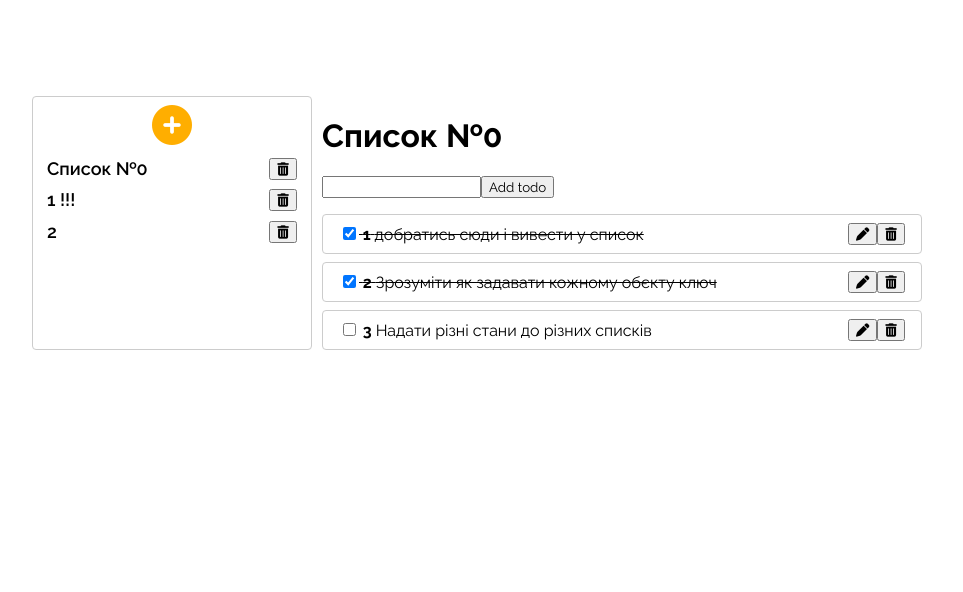
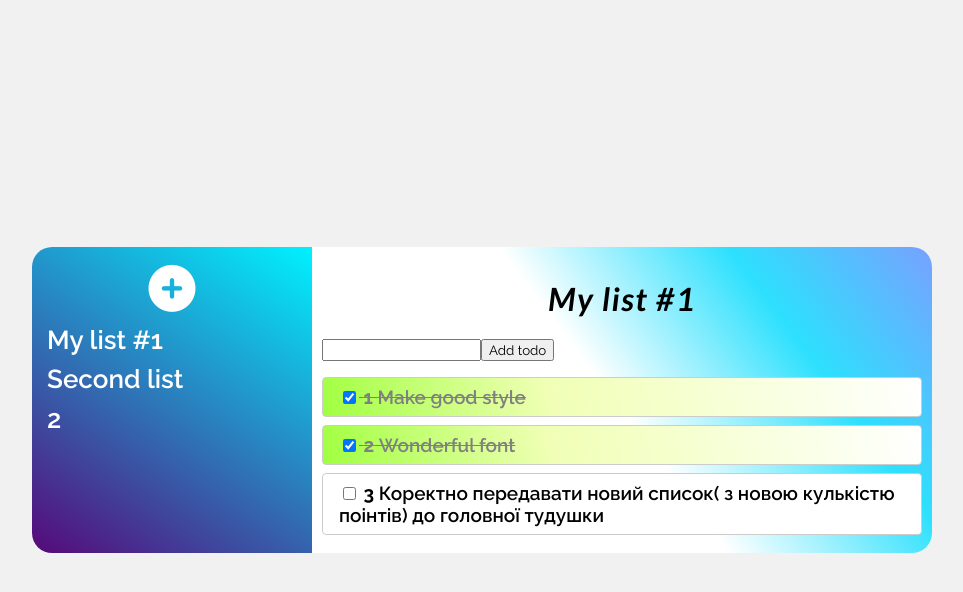
Before and after one commit to Pozakhmarnyi/my_app_todo, a React (Create React App) app: page / in a window 1280 px wide. Shown: the top 592 px of the page, without its empty margins (158-1121 px from the left). Built offline with nearby package versions, Linux system fonts and the light colour scheme.

Commit message:
v.0.9 Good Style

```diff
--- a/src/ToDo.js
+++ b/src/ToDo.js
@@ -9,28 +9,29 @@ function ToDo() {
   const [todoLists, setTodoLists] = useState([
     {
       id: 5,
-      mainTitle: "Список №0 ",
+      mainTitle: "My list #1 ",
       pageOfItem: [
         {
           id: 1,
           completed: true,
-          title: "добратись сюди і вивести у список",
+          title: "Make good style",
         },
         {
           id: 2,
           completed: true,
-          title: "Зрозуміти як задавати кожному обєкту ключ",
+          title: "Wonderful font",
         },
         {
           id: 3,
           completed: false,
-          title: "Надати різні стани до різних списків",
+          title:
+            "Коректно передавати новий список( з новою кулькістю поінтів) до головної тудушки",
         },
       ],
     },
     {
       id: 6,
-      mainTitle: "1 !!!",
+      mainTitle: "Second list",
       pageOfItem: [
         {
           id: 12,
@@ -46,6 +47,19 @@ function ToDo() {
     },
     { id: 7, mainTitle: "2", pageOfItem: [] },
   ]);
+
+  // // Add to local storage
+  // useEffect(() => {
+  //   let row = localStorage.getItem("todoLists") || [];
+  //   setTodoLists(JSON.parse(row));
+  // });
+
+  // useEffect(() => {
+  //   localStorage.setItem("todoLists", JSON.stringify(todoLists));
+  //   console.log("Hello ! I use - useEffect");
+  // }, [todoLists]);
+
+  // // ==================================
 
   const [visibleAddList, setHide] = useState(false);
 
@@ -82,7 +96,7 @@ function ToDo() {
     <div className="mainbox">
       <div className="lists_left_side">
         <i
-          className="fas fa-plus-circle PlusLists"
+          className="fas fa-plus-circle lists_left_side__PlusLists"
           onClick={() => setHide(true)}
         ></i>
 
@@ -99,7 +113,7 @@ function ToDo() {
             getIndex={getIndex}
           />
         ) : (
-          <p className="DoYouHaveAnyPlans">
+          <p className="lists_left_side__Click_here">
             Click <i className="fas fa-arrow-up"></i> here
           </p>
         )}
--- a/src/WrapperTodoList.js
+++ b/src/WrapperTodoList.js
@@ -1,12 +1,9 @@
-import React from "react";
-
+import React, { useState, useEffect } from "react";
 import ToDoList from "./components/ToDoList";
 import Context from "./context";
 import AddTodo from "./components/AddTodo";
 
-function WrapperTodoList({ sendTodos }) {
-  // console.log(sendTodos[0].vkladenist);
-
+function WrapperTodoList({ sendTodos, ind, getNewOneList }) {
   let getTodos = [
     {
       id: 15,
@@ -16,13 +13,17 @@ function WrapperTodoList({ sendTodos }) {
   ];
 
   // працює !
-  if (sendTodos[0].pageOfItem !== undefined) {
-    getTodos = sendTodos[0].pageOfItem;
+  if (sendTodos[ind].pageOfItem !== undefined) {
+    getTodos = sendTodos[ind].pageOfItem;
   }
 
-  let pageName = sendTodos[0].mainTitle;
+  const [todos, setTodos] = useState(getTodos);
+  useEffect(() => {
+    // Обновляем
+    setTodos(getTodos);
+  }, [ind]);
 
-  const [todos, setTodos] = React.useState(getTodos);
+  let pageName = sendTodos[ind].mainTitle;
 
   function toggleTodo(id) {
     setTodos(
@@ -56,11 +57,17 @@ function WrapperTodoList({ sendTodos }) {
     );
   }
 
+  // useEffect(() => {
+  //   getNewOneList(getTodos);
+  // }, []);
+
   return (
     // <Context.Provider value={{ КЛЮЧ : ЗНачення  }}>
     <Context.Provider value={{ removeTodo }}>
       <div className="wrapper">
-        <h1>{pageName}</h1>
+        <h1 className="wrapper__title">
+          <span className="wrapper__title--font">{pageName} </span>{" "}
+        </h1>
         <AddTodo onCreate={addTodo} />
         {todos.length ? (
           <ToDoList todos={todos} onToggle={toggleTodo} />
--- a/src/components/MainLists.js
+++ b/src/components/MainLists.js
@@ -1,10 +1,17 @@
 import React from "react";
 
-function MainLists({ todoLists, removeOneMainList }) {
-  const oneLists = todoLists.map((oneOfList) => (
-    <li className="OneMainList" key={oneOfList.id}>
+function MainLists({ todoLists, removeOneMainList, getIndex }) {
+  const oneList = todoLists.map((oneOfList, index) => (
+    <li
+      className="lists_left_side__OneMainList"
+      key={oneOfList.id}
+      onClick={() => getIndex(index)}
+    >
       {oneOfList.mainTitle}
-      <button onClick={() => removeOneMainList(oneOfList.id)}>
+      <button
+        className="button"
+        onClick={() => removeOneMainList(oneOfList.id)}
+      >
         <i className="fas fa-trash-alt"></i>
       </button>
     </li>
@@ -12,7 +19,7 @@ function MainLists({ todoLists, removeOneMainList }) {
 
   return (
     <>
-      <ul className="OneList">{oneLists} </ul>
+      <ul className="lists_left_side__AllMainList">{oneList} </ul>
     </>
   );
 }
--- a/src/components/ToDoItem.js
+++ b/src/components/ToDoItem.js
@@ -11,9 +11,10 @@ function ToDoItem({ todo, index, onChange, toDoList }) {
   const [editor, setEditor] = useState(false);
   const [text, setText] = useState(todo.title);
   // const [editID, setEditID] = useState(null);
-  let styleDone = "";
+
+  let styleToDoItem = "ToDoItem ";
   if (todo.completed) {
-    styleDone += "done";
+    styleToDoItem += "done";
   }
 
   function actionEnableEditor() {
@@ -37,8 +38,8 @@ function ToDoItem({ todo, index, onChange, toDoList }) {
     <>
       {!editor && (
         <>
-          <li className="ToDoItem">
-            <span className={styleDone}>
+          <li className={styleToDoItem}>
+            <span>
               <input
                 type="checkbox"
                 checked={todo.completed}
@@ -64,8 +65,8 @@ function ToDoItem({ todo, index, onChange, toDoList }) {
       )}
 
       {editor && (
-        <li className="ToDoItem">
-          <span className={styleDone}>
+        <li className={styleToDoItem}>
+          <span>
             <input
               type="text"
               checked={todo.completed}
@@ -75,7 +76,7 @@ function ToDoItem({ todo, index, onChange, toDoList }) {
           </span>
           <span className="space_for_button">
             <button
-              className="edit_title"
+              className="ToDoItem__edit_title"
               type="edit"
               onClick={actionDisableEditor}
             >
--- a/src/style_todo.css
+++ b/src/style_todo.css
@@ -1,17 +1,42 @@
 @import url("https://fonts.googleapis.com/css2?family=Raleway:ital,wght@0,100;0,200;0,300;0,400;0,500;0,600;0,700;1,100;1,200;1,300;1,400;1,500;1,600;1,700&display=swap");
+@import url("https://fonts.googleapis.com/css2?family=Lato:ital,wght@0,100;0,300;0,400;0,700;0,900;1,100;1,300;1,400;1,700;1,900&display=swap");
+@import url("https://fonts.googleapis.com/css2?family=Josefin+Sans&display=swap");
 * {
   font-family: "Raleway", sans-serif;
+  -webkit-transition: ease all 1s;
+  transition: ease all 1s;
+}
+
+body {
+  background: #f1f1f1;
+  width: 100%;
+  height: 100%;
+  position: fixed;
+  top: 0;
+  left: 0;
+  display: -webkit-box;
+  display: -ms-flexbox;
+  display: flex;
+  -webkit-box-align: center;
+      -ms-flex-align: center;
+          align-items: center;
+  -ms-flex-line-pack: center;
+      align-content: center;
+  -webkit-box-pack: center;
+      -ms-flex-pack: center;
+          justify-content: center;
+  overflow: auto;
 }
 
 .mainbox {
-  padding-top: 6rem;
-  margin: 0 auto;
   width: 900px;
   display: -webkit-box;
   display: -ms-flexbox;
   display: flex;
   -webkit-box-sizing: border-box;
           box-sizing: border-box;
+  background: white;
+  border-radius: 20px;
 }
 
 .lists_left_side {
@@ -28,22 +53,37 @@
       -ms-flex-align: center;
           align-items: center;
   padding: 0.5rem 1rem;
-  border: 1px solid #ccc;
-  border-radius: 4px;
-  margin-bottom: 0.5rem;
   width: 280px;
+  border-radius: 20px 00px 0px 20px;
+  background: #560979;
+  background: linear-gradient(34deg, #560979 0%, #00f1ff 100%);
 }
 
-.OneList {
+.lists_left_side__PlusLists {
+  padding-top: 10px;
+  font-size: 47px;
+  color: white;
+}
+
+.lists_left_side__PlusLists:hover {
+  cursor: pointer;
+}
+
+.lists_left_side__AllMainList {
   list-style: none;
   margin: 0;
-  font-size: large;
+  color: white;
+  font-size: 26px;
   padding: 0.5rem 1rem;
   padding-bottom: 2rem;
   font-weight: 600;
 }
 
-.OneMainList {
+.lists_left_side__OneMainList button {
+  display: none;
+}
+
+.lists_left_side__OneMainList {
   padding: 0.3rem;
   display: -webkit-box;
   display: -ms-flexbox;
@@ -54,16 +94,72 @@
   width: 250px;
 }
 
+.lists_left_side__OneMainList:hover {
+  text-decoration: underline;
+  -webkit-text-decoration-color: rgba(207, 206, 206, 0.651);
+          text-decoration-color: rgba(207, 206, 206, 0.651);
+}
+
+.lists_left_side__OneMainList:hover button {
+  cursor: pointer;
+  display: inline-block;
+  background: none;
+  font-size: 20px;
+  border: none;
+  outline: none;
+}
+
+.lists_left_side__Click_here {
+  color: white;
+  font-size: 22px;
+  letter-spacing: 1.5px;
+  font-weight: 1, 400;
+}
+
 .wrapper {
-  margin: 0 auto;
-  width: 600px;
+  padding: 10px;
+  width: 100%;
+  border-radius: 0px 20px 20px 0px;
+  background: white;
+  background: linear-gradient(53deg, white 49%, #2de0fd 76%, #78a1ff 100%);
+}
+
+.wrapper__title {
+  font-size: 32px;
+  display: -webkit-box;
+  display: -ms-flexbox;
+  display: flex;
+  -webkit-box-align: center;
+      -ms-flex-align: center;
+          align-items: center;
+  -webkit-box-pack: center;
+      -ms-flex-pack: center;
+          justify-content: center;
+}
+
+.wrapper__title--font {
+  letter-spacing: 1.5px;
+  font-weight: 650;
+  font-style: italic;
+  font-family: "Lato", sans-serif;
+}
+
+.red {
+  color: red;
 }
 
 .done {
   text-decoration: line-through;
+  color: gray;
+  background: white !important;
+  background: linear-gradient(254deg, white 0%, #f0ffb5 62%, rgba(129, 255, 0, 0.75) 100%) !important;
 }
 
 .ToDoItem {
+  background: white;
+  font-family: "Josefin Sans", sans-serif;
+  font-size: 19px;
+  font-weight: 600;
   display: -webkit-box;
   display: -ms-flexbox;
   display: flex;
@@ -81,32 +177,30 @@
           box-sizing: border-box;
 }
 
-.ToDoItem :hover .space_for_button {
-  display: inline !important;
-  color: red;
+.ToDoItem__edit_title {
+  color: #33fa01;
 }
 
-.PlusLists {
-  font-size: 40px;
-  color: #ffae00;
+.ToDoItem button {
+  display: none !important;
+  background: none;
+  border: none;
+  outline: none;
+  font-size: 18px;
+}
+
+.ToDoItem:hover button {
+  display: inline-block !important;
+  cursor: pointer;
 }
 
 .inputAddList {
   margin: 0.8rem;
 }
 
-.hide {
-  display: none;
-}
-
 .SurpriseYourself {
   margin: 3rem auto;
   font-size: 26px;
-  font-weight: 1, 700;
-}
-
-.DoYouHaveAnyPlans {
-  font-size: 22px;
-  font-weight: 1, 400;
+  font-family: "Lato", sans-serif;
 }
 /*# sourceMappingURL=style_todo.css.map */
--- a/src/style_todo.scss
+++ b/src/style_todo.scss
@@ -1,55 +1,145 @@
 @import url("https://fonts.googleapis.com/css2?family=Raleway:ital,wght@0,100;0,200;0,300;0,400;0,500;0,600;0,700;1,100;1,200;1,300;1,400;1,500;1,600;1,700&display=swap");
-
+@import url("https://fonts.googleapis.com/css2?family=Lato:ital,wght@0,100;0,300;0,400;0,700;0,900;1,100;1,300;1,400;1,700;1,900&display=swap");
+@import url("https://fonts.googleapis.com/css2?family=Josefin+Sans&display=swap");
 * {
+  // margin: 0;
+  // padding: 0;
   font-family: "Raleway", sans-serif;
+  transition: ease all 1s;
+}
+body {
+  background: rgb(241, 241, 241);
+  width: 100%;
+  height: 100%;
+  position: fixed;
+  top: 0;
+  left: 0;
+  display: flex;
+  align-items: center;
+  align-content: center;
+  justify-content: center;
+  overflow: auto;
 }
 
 .mainbox {
-  padding-top: 6rem;
-  margin: 0 auto;
   width: 900px;
   display: flex;
   box-sizing: border-box;
+  background: white;
+  border-radius: 20px;
 }
 
 .lists_left_side {
   box-sizing: border-box;
   display: flex;
-
   flex-direction: column;
   align-items: center;
   padding: 0.5rem 1rem;
-  border: 1px solid #ccc;
-  border-radius: 4px;
-  margin-bottom: 0.5rem;
+
   width: 280px;
+  border-radius: 20px 00px 0px 20px;
+  background: rgb(86, 9, 121);
+  background: linear-gradient(
+    34deg,
+    rgba(86, 9, 121, 1) 0%,
+    rgba(0, 241, 255, 1) 100%
+  );
+  &__PlusLists {
+    padding-top: 10px;
+    font-size: 47px;
+    color: white;
+    &:hover {
+      cursor: pointer;
     }
-.OneList {
+  }
+  &__AllMainList {
     list-style: none;
     margin: 0;
-  font-size: large;
+    color: white;
+    font-size: 26px;
     padding: 0.5rem 1rem;
     padding-bottom: 2rem;
     font-weight: 600;
   }
-.OneMainList {
+  &__OneMainList button {
+    display: none;
+  }
+  &__OneMainList {
     padding: 0.3rem;
     display: flex;
     justify-content: space-between;
     width: 250px;
+    &:hover {
+      text-decoration: underline;
+      text-decoration-color: rgba(207, 206, 206, 0.651);
     }
 
+    &:hover button {
+      cursor: pointer;
+      display: inline-block;
+      background: none;
+      font-size: 20px;
+      border: none;
+      outline: none;
+    }
+  }
+  &__Click_here {
+    color: white;
+    font-size: 22px;
+    letter-spacing: 1.5px;
+    font-weight: 1, 400;
+  }
+}
+
+//  right side ========
 .wrapper {
-  margin: 0 auto;
+  // margin: 0 auto;
+  padding: 10px;
+  width: 100%;
+  border-radius: 0px 20px 20px 0px;
+  background: rgb(255, 255, 255);
+  background: linear-gradient(
+    53deg,
+    rgba(255, 255, 255, 1) 49%,
+    rgba(45, 224, 253, 1) 76%,
+    rgba(120, 161, 255, 1) 100%
+  );
+  &__title {
+    font-size: 32px;
+    display: flex;
+    align-items: center;
+    justify-content: center;
+    &--font {
+      letter-spacing: 1.5px;
+      font-weight: 650;
+      font-style: italic;
+      font-family: "Lato", sans-serif;
+    }
+  }
+}
 
-  width: 600px;
+.red {
+  color: red;
 }
 
 .done {
   text-decoration: line-through;
+  color: rgb(128, 128, 128);
+  background: white !important;
+  background: linear-gradient(
+    254deg,
+    rgba(255, 255, 255, 1) 0%,
+    rgba(240, 255, 181, 1) 62%,
+    rgba(129, 255, 0, 0.75) 100%
+  ) !important;
 }
 
 .ToDoItem {
+  background: rgb(255, 255, 255);
+
+  font-family: "Josefin Sans", sans-serif;
+  font-size: 19px;
+  font-weight: 600;
   display: flex;
   justify-content: space-between;
   align-items: center;
@@ -58,35 +148,32 @@
   border-radius: 4px;
   margin-bottom: 0.5rem;
   box-sizing: border-box;
+  &__edit_title {
+    color: rgb(51, 250, 1);
+  }
 }
 
-// .space_for_button {
-//   display: none;
-// }
-.ToDoItem :hover .space_for_button {
-  display: inline !important;
-  color: red;
+.ToDoItem button {
+  display: none !important;
+  background: none;
+  border: none;
+  outline: none;
+
+  font-size: 18px;
 }
+.ToDoItem:hover button {
+  display: inline-block !important;
+  cursor: pointer;
 
-.PlusLists {
-  font-size: 40px;
-  color: rgb(255, 174, 0);
+  // color: rgb(60, 0, 139);
 }
 
 .inputAddList {
   margin: 0.8rem;
 }
 
-.hide {
-  display: none;
-}
-
 .SurpriseYourself {
   margin: 3rem auto;
   font-size: 26px;
-  font-weight: 1, 700;
+  font-family: "Lato", sans-serif;
 }
-.DoYouHaveAnyPlans {
-  font-size: 22px;
-  font-weight: 1, 400;
-}
```
Also changed, not shown: 1 other file (tests, documents, lock files or other folders). Lines whose indentation alone changed are shown as unchanged.
